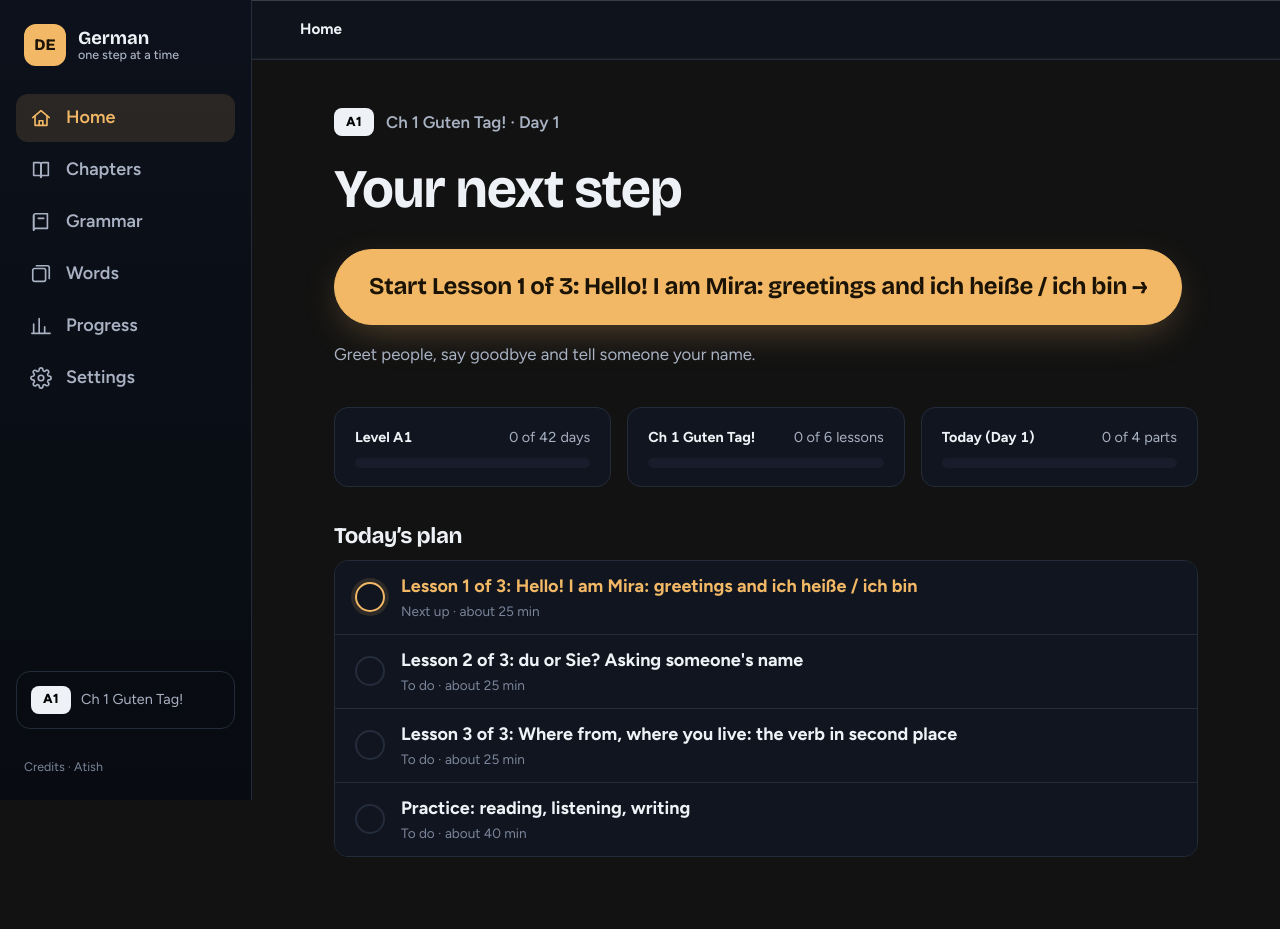
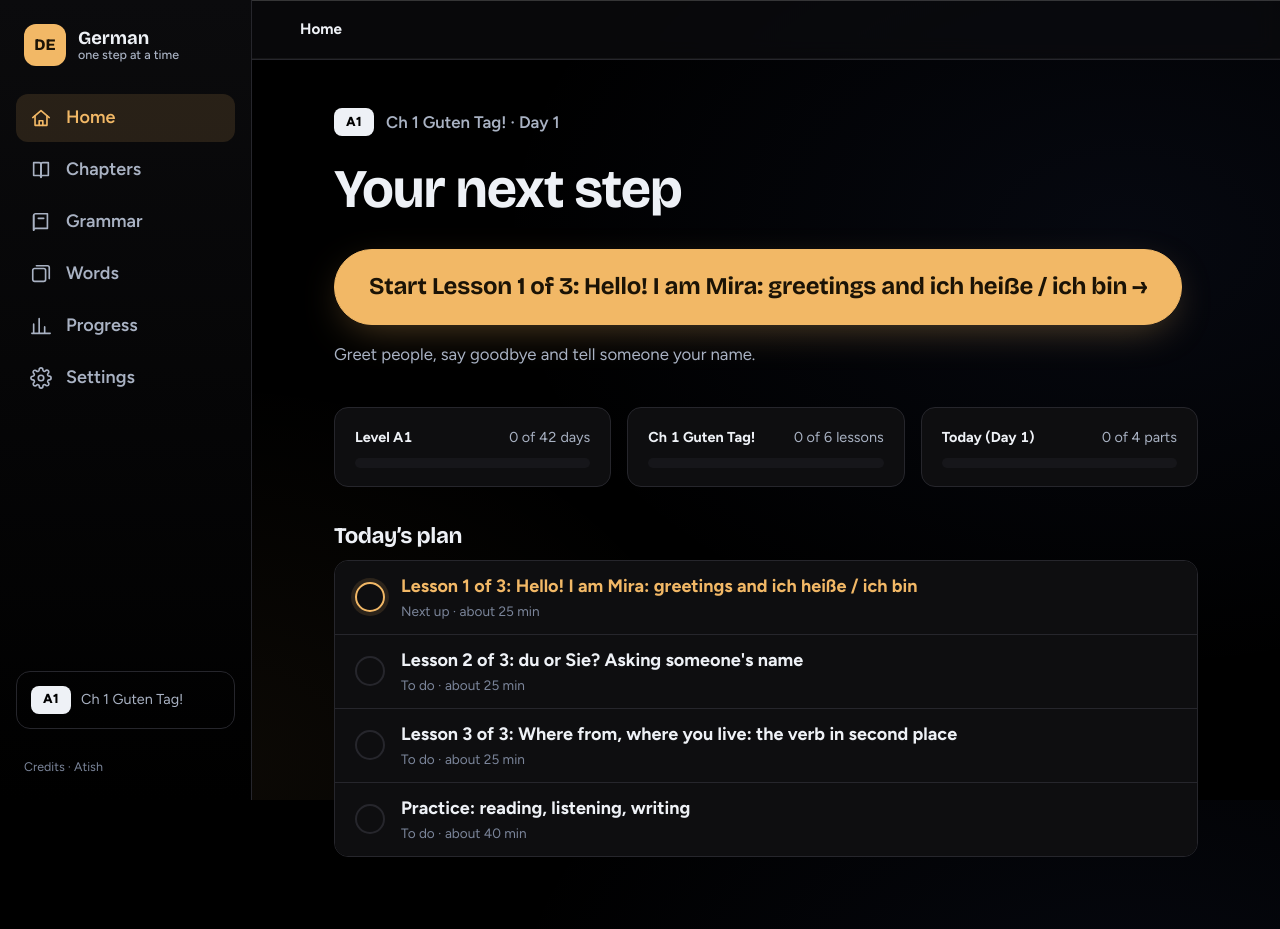
Before and after one commit to Atishmondi/german-course, a plain HTML site: page dist/index.html in a window 1280 px wide. Drawn offline with nearby package versions, Linux system fonts and the light colour scheme.

Commit message:
Pure black page with neutral grey panels; fix body background

```diff
--- a/dist/styles.css
+++ b/dist/styles.css
@@ -1,6 +1,6 @@
 /* Shell styles. Owns the design tokens shared with lesson.css. Cool ink page, warm amber accent, liquid-glass bars, laptop layout (1280-1600px). */
 :root{
-  --bg:#0a0d14; --surface:#10151f; --surface-2:#171d2a; --surface-3:#1f2636; --line:#242c3b; --line-strong:#3a455c;
+  --bg:#000; --surface:#0e0e10; --surface-2:#16161a; --surface-3:#1e1e23; --line:#26262c; --line-strong:#3a3a42;
   --ink:#eef1f6; --sub:#a9b2c3; --muted:#7b859a; --accent:#f2b866; --accent-hover:#f8c97f; --accent-ink:#1b1306; --accent-soft:rgba(242,184,102,.13);
   --ok:#5fd38d; --bad:#ff6b6b; --warn:#ffc857;
   --m:#7fb0ff; --f:#ff8fa3; --n:#7ee0a8; --pl:#ffc857; /* gender: masculine, feminine, neuter, plural */
@@ -9,11 +9,11 @@
   --side:252px; --crumb-h:60px; --max:960px; --tap:48px;
   --ease:cubic-bezier(.23,1,.32,1); --ease-out:var(--ease); --ease-in:cubic-bezier(.55,0,1,.45); --ease-io:cubic-bezier(.77,0,.175,1);
   --dur-instant:100ms; --dur-fast:150ms; --dur-base:200ms; --dur-slow:250ms; --dur-page:400ms; --dur-exit:160ms; --press:.97;
-  --glass-tint:rgba(15,21,33,.64); --glass-edge:rgba(255,255,255,.18); --glass-blur:14px;
+  --glass-tint:rgba(14,14,16,.64); --glass-edge:rgba(255,255,255,.18); --glass-blur:14px;
 }
 *,*::before,*::after{box-sizing:border-box}
 html{color-scheme:dark;scrollbar-color:var(--line-strong) var(--bg)}
-body{margin:0;background:var(--bg) radial-gradient(900px 620px at 88% 30%,rgba(86,120,230,.11),transparent 70%) fixed,radial-gradient(760px 560px at 16% 96%,rgba(242,184,102,.06),transparent 70%) fixed;color:var(--ink);font:400 18px/1.55 var(--font);-webkit-font-smoothing:antialiased;min-height:100vh;min-width:1100px}
+body{margin:0;background:radial-gradient(900px 620px at 88% 30%,rgba(86,120,230,.07),transparent 70%) fixed,radial-gradient(760px 560px at 16% 96%,rgba(242,184,102,.05),transparent 70%) fixed,var(--bg);color:var(--ink);font:400 18px/1.55 var(--font);-webkit-font-smoothing:antialiased;min-height:100vh;min-width:1100px}
 ::selection{background:var(--accent);color:var(--accent-ink)}
 h1,h2,h3{font-family:var(--display);line-height:1.15;margin:0 0 .5em;font-weight:700;letter-spacing:-.02em;text-wrap:balance}
 h1{font-size:2.4rem} h2{font-size:1.4rem} h3{font-size:1.1rem}
@@ -28,7 +28,7 @@ input,textarea{caret-color:var(--accent)}
 .noscript{padding:24px;max-width:var(--max);margin:auto}
 
 /* Sidebar */
-.side{position:fixed;inset:0 auto 0 0;width:var(--side);z-index:30;display:flex;flex-direction:column;gap:28px;padding:24px 16px;border-right:1px solid var(--line);background:linear-gradient(180deg,#0c111b,#080b11)}
+.side{position:fixed;inset:0 auto 0 0;width:var(--side);z-index:30;display:flex;flex-direction:column;gap:28px;padding:24px 16px;border-right:1px solid var(--line);background:linear-gradient(180deg,#0b0b0d,#000)}
 .brand{display:flex;align-items:center;gap:12px;text-decoration:none;font-family:var(--display);font-weight:700;font-size:1.15rem;line-height:1.1;padding:0 8px}
 .brand small{display:block;font-family:var(--font);font-weight:500;font-size:.78rem;color:var(--sub);letter-spacing:0}
 .brand-mark{display:grid;place-items:center;width:42px;height:42px;border-radius:12px;background:var(--accent);color:var(--accent-ink);font-size:1rem;font-weight:800}
@@ -250,7 +250,7 @@ html.lg .crumbs,html.lg .lp-nav{-webkit-backdrop-filter:blur(6px) url(#lg-bar) s
 html.lg .toast{-webkit-backdrop-filter:blur(6px) url(#lg-card) saturate(1.5);backdrop-filter:blur(6px) url(#lg-card) saturate(1.5)}
 .lp-top{background:color-mix(in srgb,var(--bg) 88%,transparent);-webkit-backdrop-filter:blur(12px);backdrop-filter:blur(12px)}
 @supports not ((backdrop-filter:blur(1px)) or (-webkit-backdrop-filter:blur(1px))){
-  .crumbs,.lp-nav,.toast{background:rgba(15,21,33,.96)}.lp-top{background:var(--bg)}
+  .crumbs,.lp-nav,.toast{background:rgba(14,14,16,.96)}.lp-top{background:var(--bg)}
 }
 @media (prefers-reduced-motion:reduce){
   html.lg .crumbs,html.lg .lp-nav,html.lg .toast{-webkit-backdrop-filter:blur(var(--glass-blur)) saturate(1.5)!important;backdrop-filter:blur(var(--glass-blur)) saturate(1.5)!important}
```
